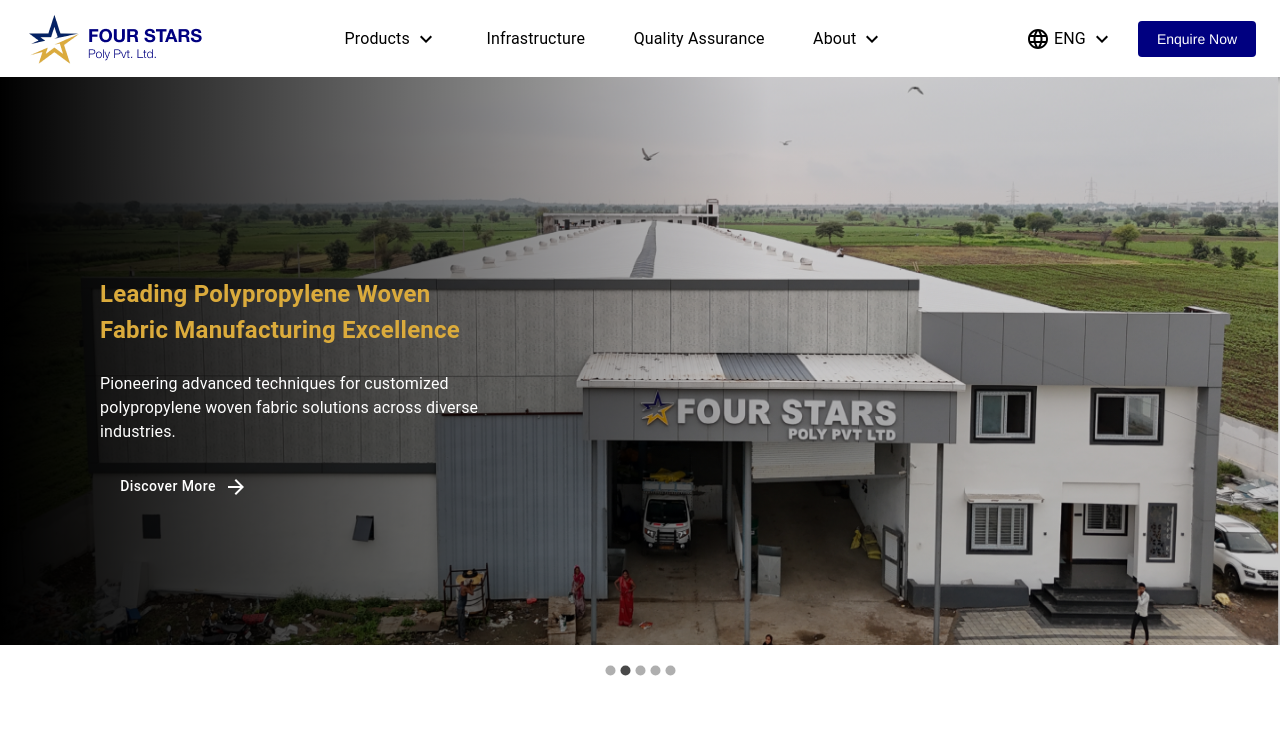
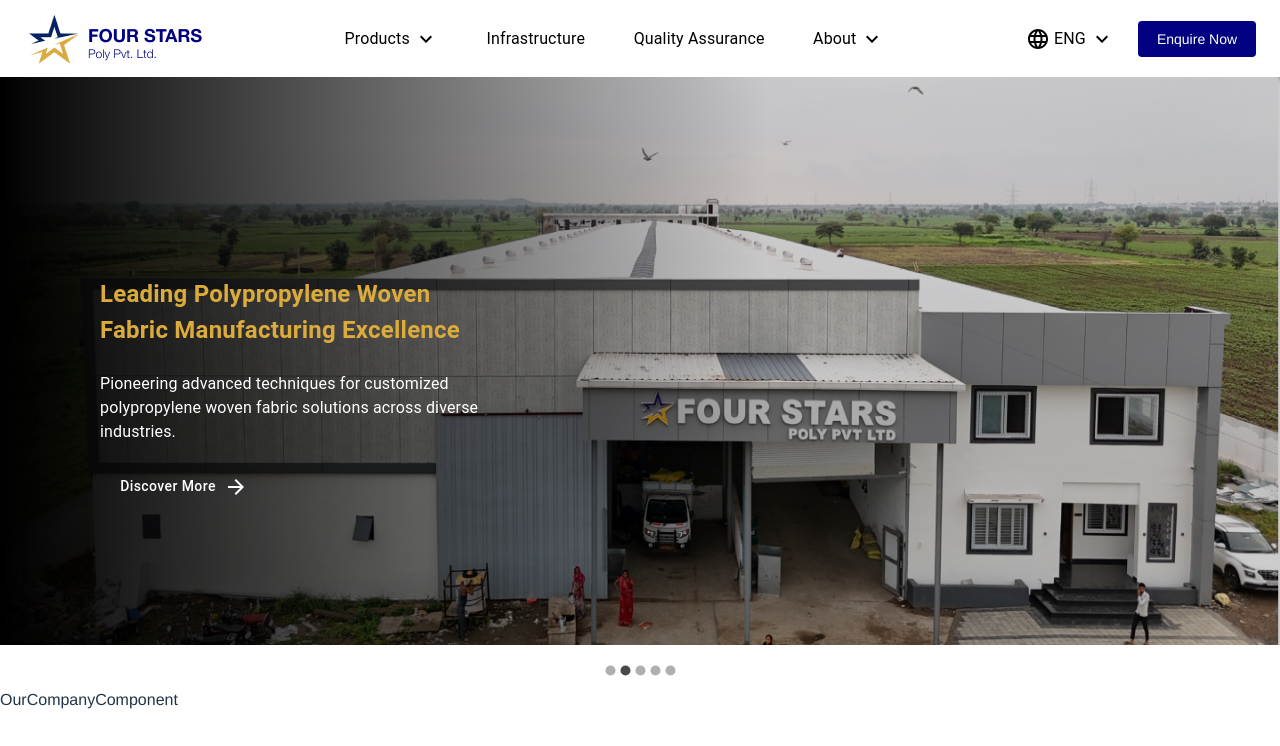
Before and after one commit to Prewery/Four-Stars-Poly, a React (Vite) app: page / in a window 1280 px wide. Shown: the top 746 px of the page. Built offline with nearby package versions, Linux system fonts and the light colour scheme.

Commit message:
code arrangement

```diff
--- a/src/App.jsx
+++ b/src/App.jsx
@@ -1,39 +1,19 @@
 import React from "react";
-import { BrowserRouter, Routes, Route } from "react-router-dom";
+import { BrowserRouter } from "react-router-dom";
 
-import Navbar from "./components/Navbar";
-import Home from "./pages/Home/Home";
-import Infrastructure from "./pages/Infrastructure/Infrastructure";
-import QualityAssurance from "./pages/QualityAssurance/QualityAssurance";
-import HdpeTapes from "./pages/Products/HdpeTapes";
-import WovenFabrics from "./pages/Products/WovenFabrics";
-import WovenBags from "./pages/Products/WovenBags";
-import Sustainability from "./pages/About/Sustainability";
-import OurTeam from "./pages/About/OurTeam";
-import AboutUs from "./pages/About/AboutUs";
+import Navbar from "./components/Navbar/Navbar";
+import Navigation from "./navigation/Navigation";
 
 import "./App.css";
 
 function App() {
   return (
     <BrowserRouter>
+      {/* navabr */}
       <Navbar />
 
-      <Routes>
-        <Route path="/" element={<Home />} />
-        <Route path="/infrastructure" element={<Infrastructure />} />
-        <Route path="/quality-assurance" element={<QualityAssurance />} />
-
-        {/* products */}
-        <Route path="/hdpe-tapes" element={<HdpeTapes />} />
-        <Route path="/woven-fabrics" element={<WovenFabrics />} />
-        <Route path="/woven-bags" element={<WovenBags />} />
-
-        {/* about */}
-        <Route path="/sustainability" element={<Sustainability />} />
-        <Route path="/our-team" element={<OurTeam />} />
-        <Route path="/about-us" element={<AboutUs />} />
-      </Routes>
+      {/* navigation */}
+      <Navigation />
     </BrowserRouter>
   );
 }
--- /dev/null
+++ b/src/components/HomeComponents/OurCompanyComponent.jsx
@@ -0,0 +1,9 @@
+import React from 'react'
+
+const OurCompanyComponent = () => {
+  return (
+    <div>OurCompanyComponent</div>
+  )
+}
+
+export default OurCompanyComponent
--- a/src/components/Navbar.jsx
+++ b/src/components/Navbar/Navbar.jsx
@@ -18,8 +18,8 @@ import {
   Menu as MenuIcon,
 } from "@mui/icons-material";
 
-import Logo from "../assets/Images/logo.png";
-import "./NavbarStyle/Navbar.css";
+import Logo from "../../assets/Images/logo.png";
+import "./Navbar.css";
 
 const Navbar = () => {
   const navigate = useNavigate();
--- /dev/null
+++ b/src/navigation/Navigation.jsx
@@ -0,0 +1,34 @@
+import React from "react";
+import { Routes, Route } from "react-router-dom";
+
+import Home from "../pages/Home/Home";
+import Infrastructure from "../pages/Infrastructure/Infrastructure";
+import QualityAssurance from "../pages/QualityAssurance/QualityAssurance";
+import HdpeTapes from "../pages/Products/HdpeTapes";
+import WovenBags from "../pages/Products/WovenBags";
+import WovenFabrics from "../pages/Products/WovenFabrics";
+import Sustainability from "../pages/About/Sustainability";
+import OurTeam from "../pages/About/OurTeam";
+import AboutUs from "../pages/About/AboutUs";
+
+const Navigation = () => {
+  return (
+    <Routes>
+      <Route path="/" element={<Home />} />
+      <Route path="/infrastructure" element={<Infrastructure />} />
+      <Route path="/quality-assurance" element={<QualityAssurance />} />
+
+      {/* products pages */}
+      <Route path="/hdpe-tapes" element={<HdpeTapes />} />
+      <Route path="/woven-fabrics" element={<WovenFabrics />} />
+      <Route path="/woven-bags" element={<WovenBags />} />
+
+      {/* about pages */}
+      <Route path="/sustainability" element={<Sustainability />} />
+      <Route path="/our-team" element={<OurTeam />} />
+      <Route path="/about-us" element={<AboutUs />} />
+    </Routes>
+  );
+};
+
+export default Navigation;
--- a/src/pages/Home/Home.jsx
+++ b/src/pages/Home/Home.jsx
@@ -1,14 +1,18 @@
-import React, { useState } from "react";
-import { Box, Typography, Button } from "@mui/material";
+import React from "react";
+import { Box } from "@mui/material";
 
 import "./home.css";
 import CarouselComponent from "../../components/HomeComponents/CarouselComponent";
+import OurCompanyComponent from "../../components/HomeComponents/OurCompanyComponent";
 
 const Home = () => {
   return (
     <Box>
       {/* Carousel Component */}
       <CarouselComponent />
+
+      {/* our company component */}
+      <OurCompanyComponent />
     </Box>
   );
 };
```
Also changed, not shown: src/components/Navbar/Navbar.css (renamed from src/components/NavbarStyle/Navbar.css).
